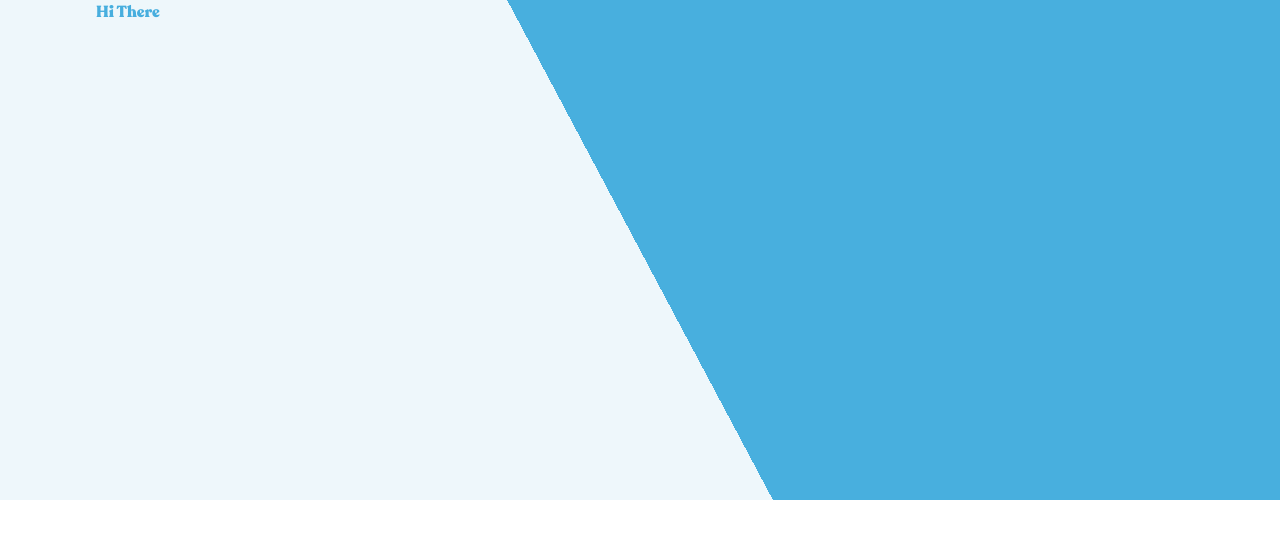
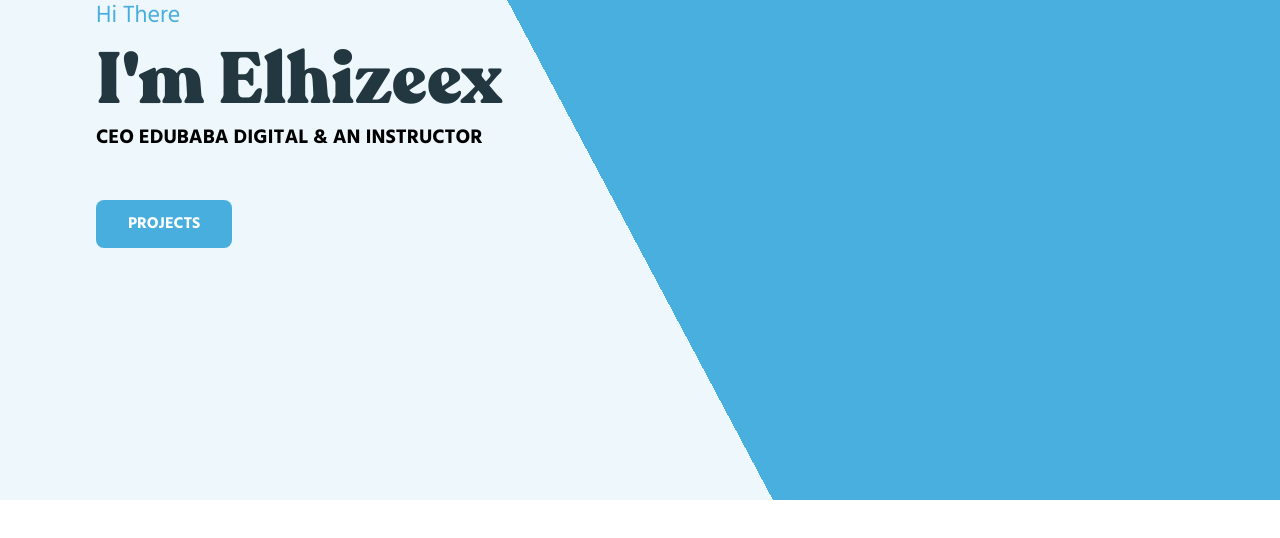
Before and after one commit to DFStechBox/portfolio, a Next.js app: page / in a window 1280 px wide. Shown: the top 538 px of the page. Built offline with nearby package versions, Linux system fonts and the light colour scheme.

Commit message:
Update HomeComponent

```diff
--- a/src/app/components/HomeComponent/HomeComponent.js
+++ b/src/app/components/HomeComponent/HomeComponent.js
@@ -25,7 +25,24 @@
             <div className="bg-white flex flex-col justify-center col-span-12 md:col-span-5 md:bg-transparent">
               <div className="container m-auto">
                 <div className="lg:pl-24 sm:pl-10 pl-0 py-20 md:py-0 md:text-start text-center">
-                  <p className={`text-[#47aede]`}>Hi There</p>
+                  <p
+                    className={`text-[#47aede] text-3xl md:text-base lg:text-2xl ${hind.className}`}
+                  >
+                    Hi There
+                  </p>
+                  <h1 className="text-[#223740] font-recoletaBlack text-5xl md:text-5xl lg:text-7xl xl:text-7xl mt-5  md:mt-3">
+                    I'm Elhizeex
+                  </h1>
+                  <h2
+                    className={`text-[223740] py-2 font-bold uppercase md:text-xl ${hind.className}`}
+                  >
+                    CEO Edubaba Digital &amp; an Instructor
+                  </h2>
+                  <a
+                    className={`inline-block bg-[#47aede] transition-all duration-300 ease-in-out rounded-lg text-white py-3 px-5 font-bold mt-8 uppercase md:py-2 lg:py-3 lg:px-8 md:text-xs lg:text-base md:mt-5 lg:mt-10 ${hind.className} hover:bg-[#223740] hover:show-lg transform hover:translate-y-1 `}
+                  >
+                    Projects
+                  </a>
                 </div>
                 <div></div>
               </div>
```
